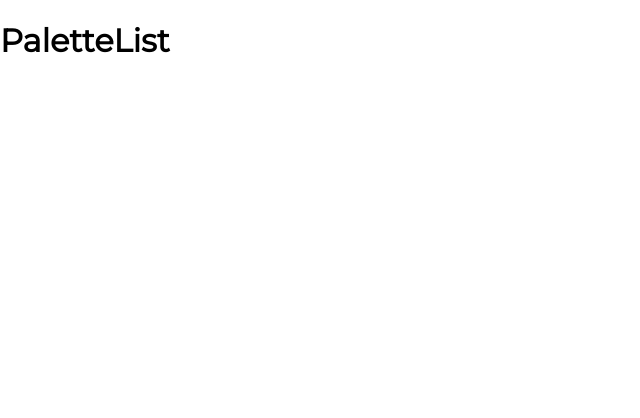
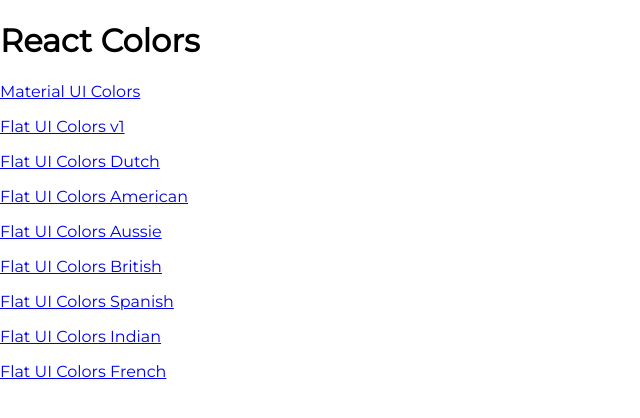
Before and after one commit to Arghun-dev/Color-App, a React (Create React App) app in the folder colorapp/: page / in a window 1280 px wide. Shown: the top 418 px of the page, without its empty margins (0-640 px from the left). Built offline with nearby package versions, Linux system fonts and the light colour scheme.

Commit message:
Add PaletteList and Links

```diff
--- a/colorapp/src/App.js
+++ b/colorapp/src/App.js
@@ -4,6 +4,7 @@
 import {Switch, Route} from 'react-router-dom';
 import './App.css';
 import { generatePalette } from './colorHelpers';
+import PaletteList from './PaletteList';
 
 class App extends React.Component {
   findPalette(id){
@@ -14,7 +15,7 @@
   render(){
     return (
       <Switch>
-        <Route exact path='/' render={() => <h1>PaletteList</h1>} />
+        <Route exact path='/' render={() => <PaletteList paletts={seedColors} />} />
         <Route
           exact
           path='/palette/:id'
--- a/colorapp/src/Navbar.js
+++ b/colorapp/src/Navbar.js
@@ -7,6 +7,7 @@
 import Snackbar from '@material-ui/core/Snackbar';
 import CloseIcon from '@material-ui/icons/Close';
 import IconButton from '@material-ui/core/IconButton';
+import {Link} from 'react-router-dom';
 
 class Navbar extends Component {
     constructor(props){
@@ -33,7 +34,7 @@
         return (
             <header className='Navbar'>
                 <div className='logo'>
-                    <a href='#'>reactcolorpicker</a>
+                    <Link to='/'>reactcolorpicker</Link>
                 </div>
                 <div className='slider-container'>
                     <span>Level: {level}</span>
--- /dev/null
+++ b/colorapp/src/PaletteList.js
@@ -0,0 +1,16 @@
+import React from 'react';
+import {Link} from 'react-router-dom';
+
+class PaletteList extends React.Component {
+    render() {
+        const {paletts} = this.props;
+        return (
+            <div>
+                <h1>React Colors</h1>
+                {paletts.map(palette => <p><Link to={`/palette/${palette.id}`}>{palette.paletteName}</Link></p>)}
+            </div>
+        )
+    }
+}
+
+export default PaletteList;
```
